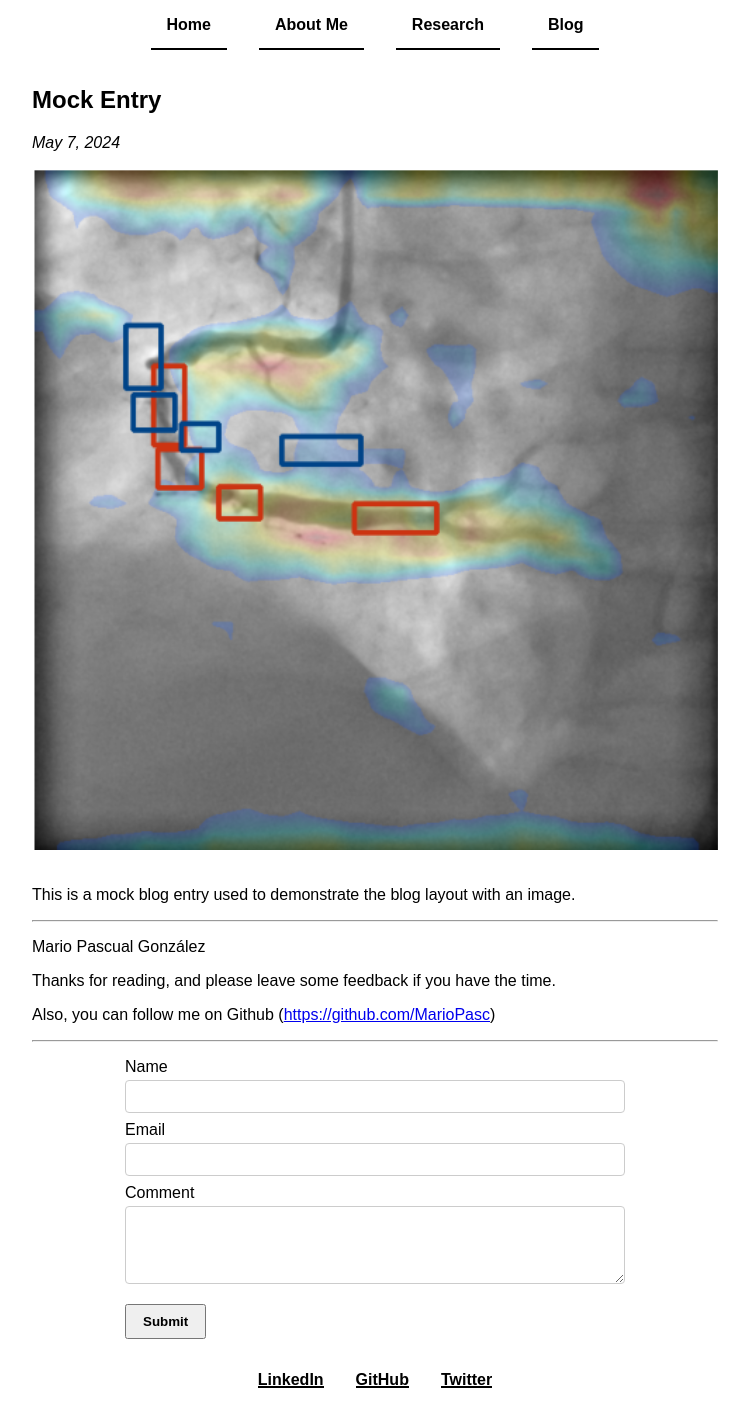
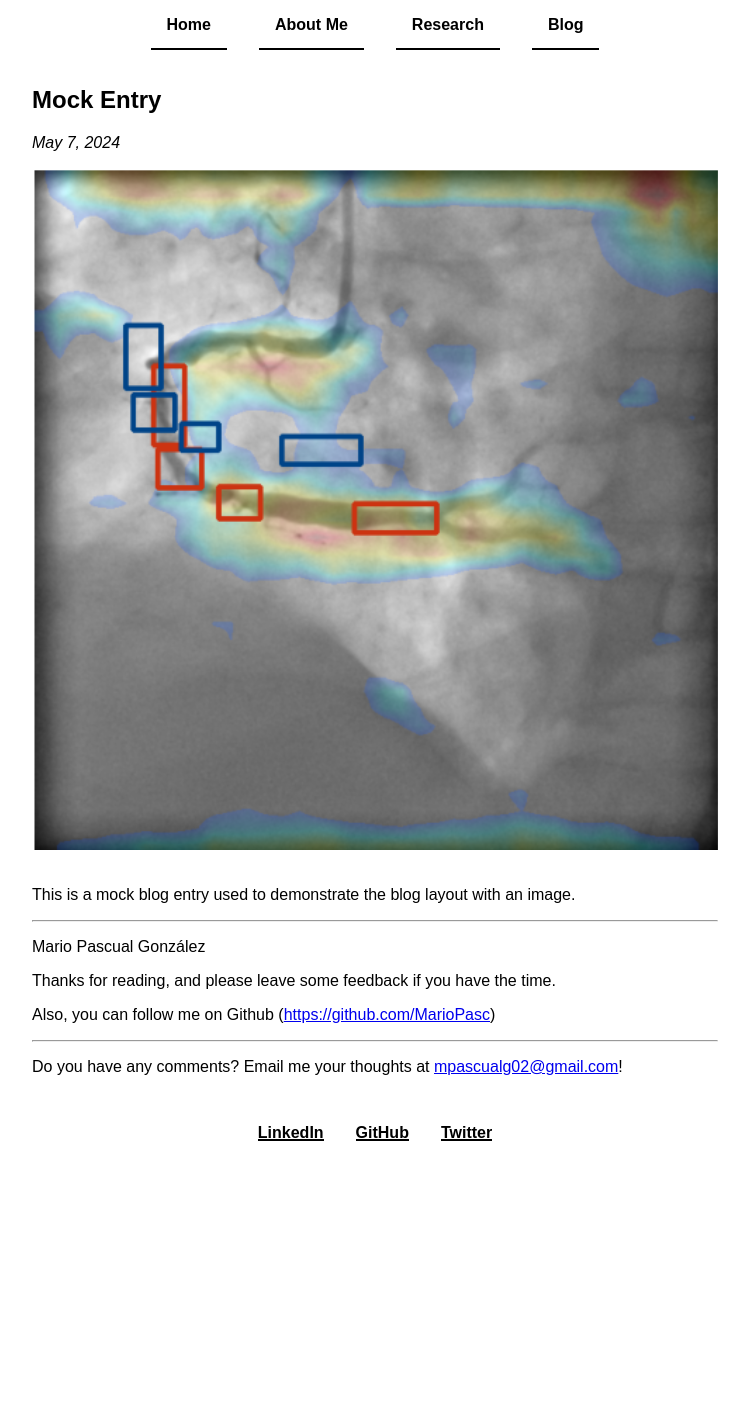
Before and after one commit to MarioPasc/MarioPasc.github.io, a Jekyll site: the page built from _posts/2024-05-07-mock-entry.md, in a window 1280 px wide. Shown: the whole page, without its empty margins (265-1014 px from the left). Built offline with Jekyll 4.4.1, drawn with Linux system fonts in a browser that asks for light colours; after the commit the page ends 1158 px from its top, so only the background shows below that.

Commit message:
Change tags and comments

```diff
--- /dev/null
+++ b/_data/tags.yml
@@ -0,0 +1,4 @@
+demo:
+  label: Demo
+  bg_color: "#007ACC"
+  text_color: "#fff"
--- a/_layouts/post.html
+++ b/_layouts/post.html
@@ -17,15 +17,5 @@
   <p>Thanks for reading, and please leave some feedback if you have the time.</p>
   <p>Also, you can follow me on Github (<a href="https://github.com/MarioPasc">https://github.com/MarioPasc</a>)</p>
   <hr>
-  <div class="comment-section">
-    <form class="comment-form" method="post">
-      <label for="comment-name">Name</label>
-      <input type="text" id="comment-name" name="name" required>
-      <label for="comment-email">Email</label>
-      <input type="email" id="comment-email" name="email" required>
-      <label for="comment-message">Comment</label>
-      <textarea id="comment-message" name="message" rows="4" required></textarea>
-      <button type="submit">Submit</button>
-    </form>
-  </div>
+  <p class="comment-note">Do you have any comments? Email me your thoughts at <a href="mailto:mpascualg02@gmail.com">mpascualg02@gmail.com</a>!</p>
 </article>
--- a/assets/css/style.css
+++ b/assets/css/style.css
@@ -48,7 +48,7 @@
 .page-content {
   flex: 1;
   padding: 1rem;
-  max-width: 800px;
+  max-width: 1000px;
   margin: 0 auto;
   text-align: center;
 }
@@ -93,33 +93,47 @@
 }
 
 .blog-list {
-  max-width: 800px;
+  max-width: 1000px;
   margin: 0 auto;
 }
 
 .blog-entry {
-  display: flex;
-  align-items: center;
-  gap: 1rem;
+  display: grid;
+  grid-template-columns: 150px 1fr;
+  grid-template-rows: auto auto auto;
+  column-gap: 1rem;
   margin-bottom: 2rem;
+  text-align: left;
 }
 
 .blog-entry-image {
+  grid-row: 2;
+  grid-column: 1;
   width: 150px;
   height: auto;
 }
 
-.blog-entry-text {
-  text-align: left;
-}
-
-.blog-entry-text h2 {
+.blog-entry-title {
+  grid-row: 1;
+  grid-column: 2;
   margin: 0;
 }
 
 .blog-entry-date {
+  grid-row: 2;
+  grid-column: 2;
   margin: 0;
   font-style: italic;
+}
+
+.blog-entry-tag {
+  grid-row: 3;
+  grid-column: 2;
+  display: inline-block;
+  margin-top: 0.25rem;
+  padding: 0.1rem 0.5rem;
+  border-radius: 4px;
+  font-size: 0.9rem;
 }
 
 .post {
@@ -132,33 +146,6 @@
   margin-bottom: 1rem;
 }
 
-.comment-section {
+.comment-note {
   margin-top: 1rem;
 }
-
-.comment-form {
-  max-width: 500px;
-  margin: 0 auto;
-  text-align: left;
-}
-
-.comment-form label {
-  display: block;
-  margin-top: 0.5rem;
-}
-
-.comment-form input,
-.comment-form textarea {
-  width: 100%;
-  padding: 0.5rem;
-  margin-top: 0.25rem;
-  border: 1px solid #ccc;
-  border-radius: 4px;
-  box-sizing: border-box;
-}
-
-.comment-form button {
-  margin-top: 1rem;
-  padding: 0.5rem 1rem;
-  font-weight: bold;
-}
```
Also changed, not shown: _posts/2024-05-07-mock-entry.md (+1 -0 lines), blog/index.html (+8 -4 lines), 1 other file.
